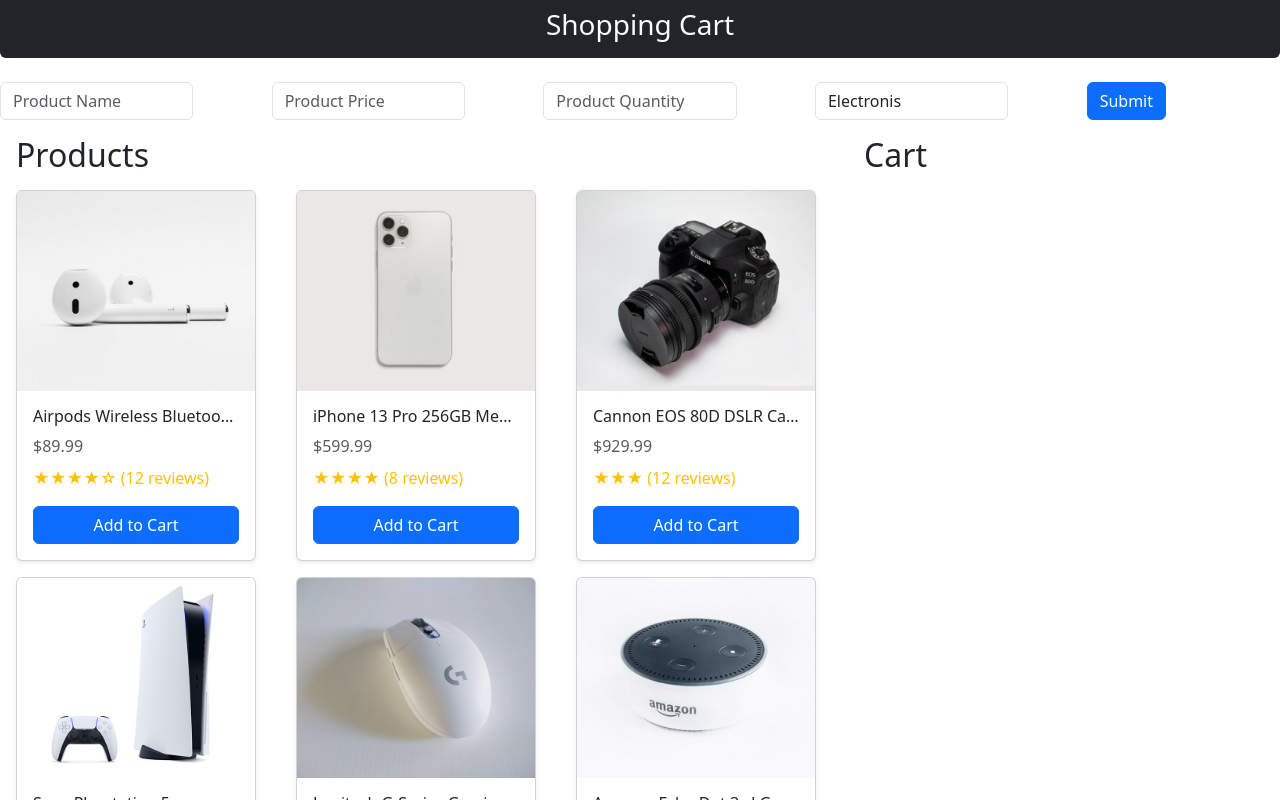
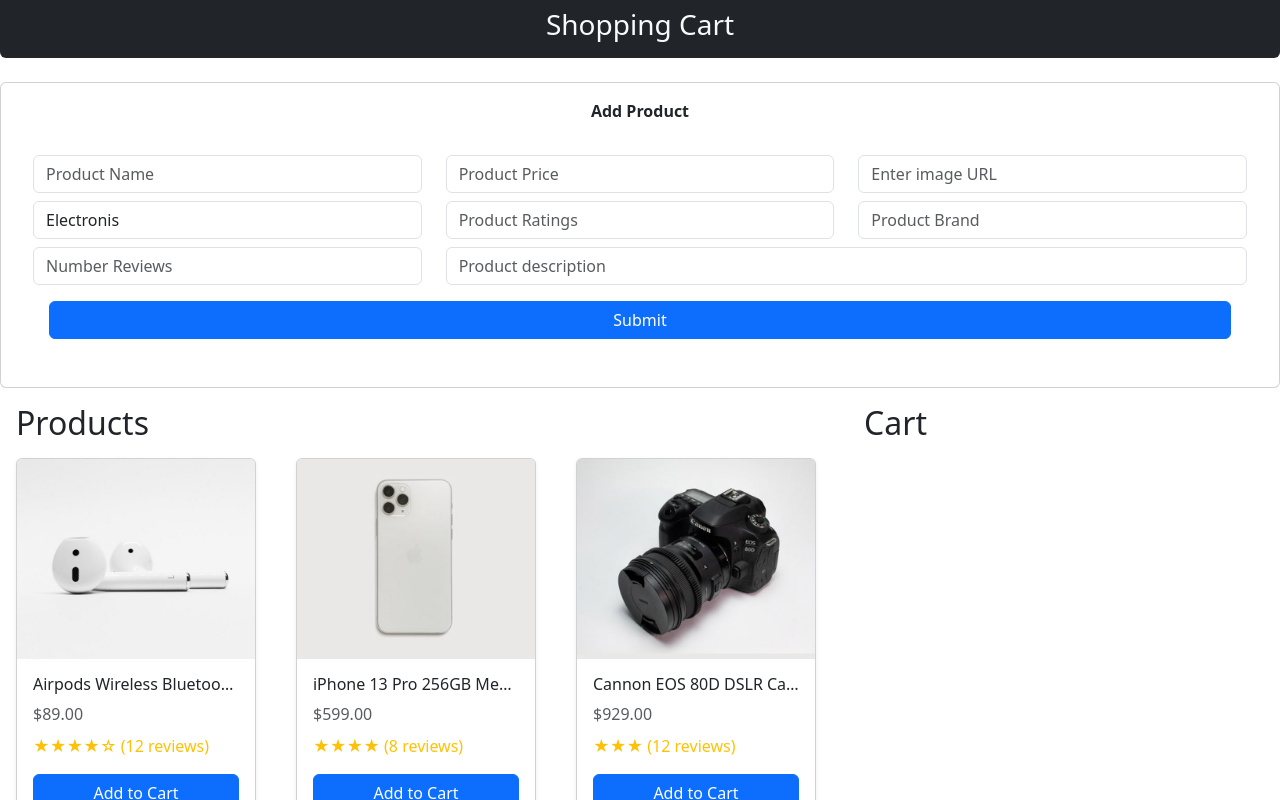
Before and after one commit to rohnshrma/ajay-singh-react-classes, a React (Vite) app in the folder e-commerce/: page / in a window 1280 px wide. Shown: the top 800 px of the page. Built offline with nearby package versions, Linux system fonts and the light colour scheme.

Commit message:
AddItemForm

```diff
--- a/e-commerce/src/App.jsx
+++ b/e-commerce/src/App.jsx
@@ -4,19 +4,17 @@
 import CartSummary from "./components/CartSummary";
 import CartItem from "./components/CartItem";
 import Product from "./components/Product";
-import products from "./data/products_data";
+import initialProducts from "./data/products_data";
 
 import "bootstrap/dist/css/bootstrap.min.css";
 import "./App.css";
 
 const App = () => {
-  const [cart, setCart] = useState([]);
+  // const [cart, setCart] = useState([]);
+  const [products, setProducts] = useState(initialProducts);
+
   const addItemHandler = (info) => {
-    // console.log(info);
-
-    // console.log(products);
-    const test = [...products, info];
-    console.log("test", JSON.stringify(test));
+    setProducts((prev) => [...prev, info]);
   };
 
   return (
--- a/e-commerce/src/components/AddItemForm.jsx
+++ b/e-commerce/src/components/AddItemForm.jsx
@@ -2,62 +2,180 @@
 
 const AddItemForm = ({ onAdd }) => {
   const [item, getItem] = useState({
+    id: "",
+    image: "",
+    description: "",
+    brand: "",
+    category: "",
+    price: "",
+    countInStock: "",
+    rating: "",
+    numReviews: "",
     name: "",
-    price: "",
-    quantity: "",
-    category: "",
   });
 
   const nameHandler = (e) => {
     getItem((prev) => {
       return {
+        id: prev.length + 1,
+        image: prev.image,
+        description: prev.description,
+        brand: prev.brand,
+        category: prev.category,
+        price: prev.price,
+        countInStock: prev.countInStock,
+        rating: prev.rating,
+        numReviews: prev.numReviews,
         name: e.target.value,
-        price: prev.price,
-        quantity: prev.quantity,
-        category: prev.category,
       };
     });
   };
   const priceHandler = (e) => {
     getItem((prev) => {
       return {
+        id: prev.id,
+        image: prev.image,
+        description: prev.description,
+        brand: prev.brand,
+        category: prev.category,
+        price: e.target.value,
+        countInStock: prev.countInStock,
+        rating: prev.rating,
+        numReviews: prev.numReviews,
         name: prev.name,
-        price: e.target.value,
-        quantity: prev.quantity,
-        category: prev.category,
       };
     });
   };
-  const quantityHandler = (e) => {
+  const imageHandler = (e) => {
     getItem((prev) => {
       return {
+        id: prev.id,
+        image: e.target.value,
+        description: prev.description,
+        brand: prev.brand,
+        category: prev.category,
+        price: prev.price,
+        countInStock: prev.countInStock,
+        rating: prev.rating,
+        numReviews: prev.numReviews,
         name: prev.name,
-        price: prev.price,
-        quantity: e.target.value,
-        category: prev.category,
       };
     });
   };
   const categoryHandler = (e) => {
     getItem((prev) => {
       return {
+        id: prev.id,
+        image: prev.image,
+        description: prev.description,
+        brand: prev.brand,
+        category: e.target.value,
+        price: prev.price,
+        countInStock: prev.countInStock,
+        rating: prev.rating,
+        numReviews: prev.numReviews,
         name: prev.name,
-        price: prev.price,
-        quantity: prev.quantity,
-        category: e.target.value,
       };
     });
   };
+  const descHandler = (e) => {
+    getItem((prev) => {
+      return {
+        id: prev.id,
+        image: prev.image,
+        description: e.target.value,
+        brand: prev.brand,
+        category: prev.category,
+        price: prev.price,
+        countInStock: prev.countInStock,
+        rating: prev.rating,
+        numReviews: prev.numReviews,
+        name: prev.name,
+      };
+    });
+  };
+  const brandHandler = (e) => {
+    getItem((prev) => {
+      return {
+        id: prev.id,
+        image: prev.image,
+        description: prev.description,
+        brand: e.target.value,
+        category: prev.category,
+        price: prev.price,
+        countInStock: prev.countInStock,
+        rating: prev.rating,
+        numReviews: prev.numReviews,
+        name: prev.name,
+      };
+    });
+  };
+  const countInStockHandler = (e) => {
+    getItem((prev) => {
+      return {
+        id: prev.id,
+        image: prev.image,
+        description: prev.description,
+        brand: prev.brand,
+        category: prev.category,
+        price: prev.price,
+        countInStock: e.target.value,
+        rating: prev.rating,
+        numReviews: prev.numReviews,
+        name: prev.name,
+      };
+    });
+  };
+  const ratingHandler = (e) => {
+    getItem((prev) => {
+      return {
+        id: prev.id,
+        image: prev.image,
+        description: prev.description,
+        brand: prev.brand,
+        category: prev.category,
+        price: prev.price,
+        countInStock: prev.countInStock,
+        rating: e.target.value,
+        numReviews: prev.numReviews,
+        name: prev.name,
+      };
+    });
+  };
+  const numReviewsHandler = (e) => {
+    getItem((prev) => {
+      return {
+        id: prev.id,
+        image: prev.image,
+        description: prev.description,
+        brand: prev.brand,
+        category: prev.category,
+        price: prev.price,
+        countInStock: prev.countInStock,
+        rating: prev.rating,
+        numReviews: e.target.value,
+        name: prev.name,
+      };
+    });
+  };
+
   const submitHandler = (e) => {
     e.preventDefault();
-    // console.log(item);
+    console.log(item);
     onAdd(item);
   };
   return (
     <>
       <form onSubmit={submitHandler}>
-        <div className="row justify-content-between">
-          <div className="form-group col-2">
+        <div className="card p-3">
+          <div className="card-title text-center ">
+            {" "}
+            <strong>Add Product</strong>
+          </div>
+          <div className="card-body">
+            <div className="row mt-2">
+              <div className="col-4">
+                <div className="form-group">
                   {/* <label for="exampleFormControlInput1">Email address</label> */}
                   <input
                     type="text"
@@ -68,7 +186,9 @@
                     name="name"
                   />
                 </div>
-          <div className="form-group col-2">
+              </div>
+              <div className="col-4">
+                <div className="form-group">
                   {/* <label for="exampleFormControlInput1">Email address</label> */}
                   <input
                     type="number"
@@ -79,18 +199,24 @@
                     onChange={priceHandler}
                   />
                 </div>
-          <div className="form-group col-2">
+              </div>
+              <div className="col-4">
+                <div className="form-group">
                   {/* <label for="exampleFormControlInput1">Email address</label> */}
                   <input
                     type="text"
                     className="form-control"
                     id="exampleFormControlInput1"
-              placeholder="Product Quantity"
-              name="quantity"
-              onChange={quantityHandler}
+                    placeholder="Enter image URL"
+                    name="image"
+                    onChange={imageHandler}
                   />
                 </div>
-          <div className="form-group col-2">
+              </div>
+            </div>
+            <div className="row mt-2">
+              <div className="col-4">
+                <div className="form-group">
                   {/* <label for="exampleFormControlSelect1">Example select</label> */}
                   <select
                     className="form-control"
@@ -103,10 +229,67 @@
                     <option value="Others">Others</option>
                   </select>
                 </div>
-          <div className="col-2">
+              </div>
+              <div className="col-4">
+                <div className="form-group">
+                  {/* <label for="exampleFormControlInput1">Email address</label> */}
+                  <input
+                    type="text"
+                    className="form-control"
+                    id="exampleFormControlInput1"
+                    placeholder="Product Ratings"
+                    onChange={ratingHandler}
+                    name="rating"
+                  />
+                </div>
+              </div>
+              <div className="col-4">
+                <div className="form-group">
+                  {/* <label for="exampleFormControlInput1">Email address</label> */}
+                  <input
+                    type="text"
+                    className="form-control"
+                    id="exampleFormControlInput1"
+                    placeholder="Product Brand"
+                    onChange={brandHandler}
+                    name="brand"
+                  />
+                </div>
+              </div>
+            </div>
+            <div className="row mt-2">
+              <div className="col-4">
+                <div className="form-group">
+                  {/* <label for="exampleFormControlInput1">Email address</label> */}
+                  <input
+                    type="text"
+                    className="form-control"
+                    id="exampleFormControlInput1"
+                    placeholder="Number Reviews"
+                    onChange={numReviewsHandler}
+                    name="numReviews"
+                  />
+                </div>
+              </div>
+              <div className="col-8">
+                <div className="form-group">
+                  {/* <label for="exampleFormControlInput1">Email address</label> */}
+                  <input
+                    type="text"
+                    className="form-control"
+                    id="exampleFormControlInput1"
+                    placeholder="Product description"
+                    onChange={descHandler}
+                    name="description"
+                  />
+                </div>
+              </div>
+            </div>
+            <div className="row m-3">
               <button type="submit" className="btn btn-primary">
                 Submit
               </button>
+            </div>
           </div>
         </div>
       </form>
--- a/e-commerce/src/components/Product.jsx
+++ b/e-commerce/src/components/Product.jsx
@@ -15,7 +15,7 @@
       <Card.Body className="d-flex flex-column">
         <Card.Title className="fs-6 text-truncate">{product.name}</Card.Title>
         <Card.Text className="text-muted mb-2">
-          ${product.price.toFixed(2)}
+          ${parseInt(product.price).toFixed(2)}
         </Card.Text>
         <Card.Text className="text-warning mb-3">
           {"★".repeat(Math.floor(product.rating))}
```
Lines whose indentation alone changed are shown as unchanged.
